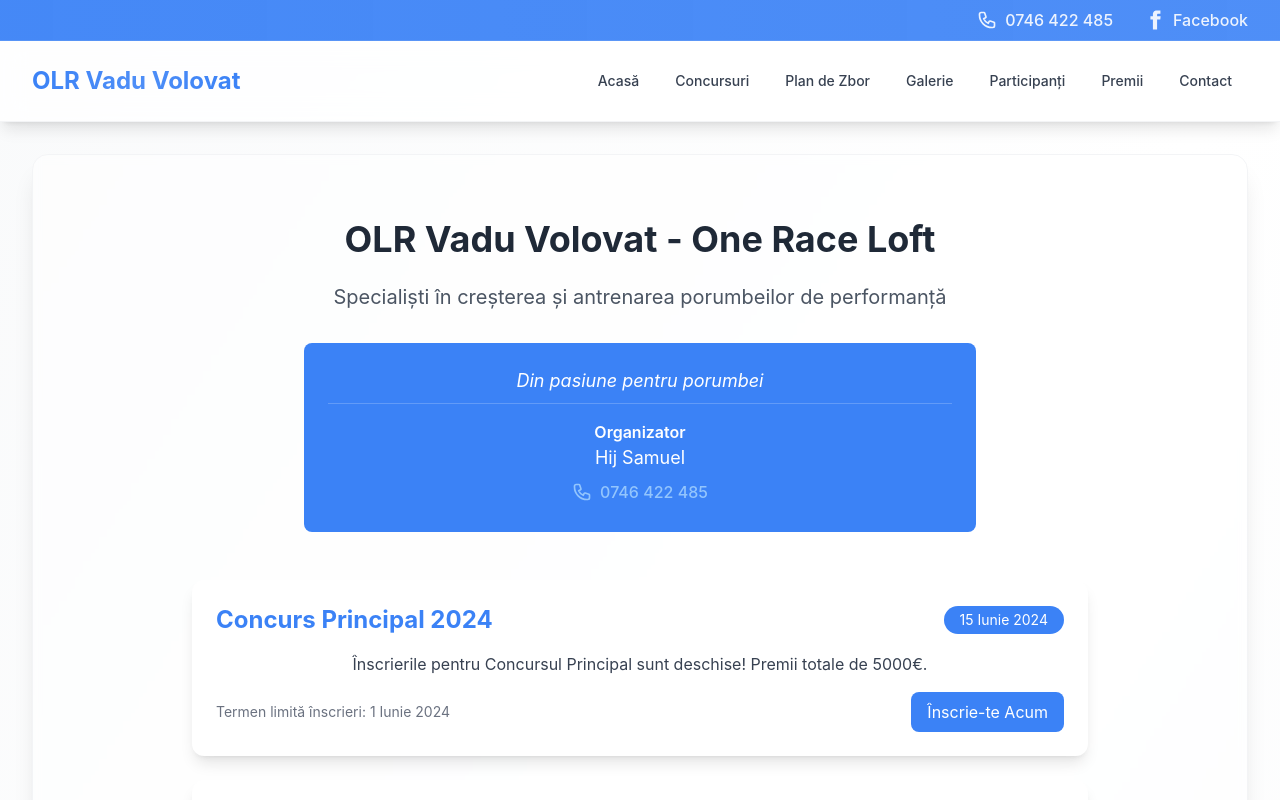
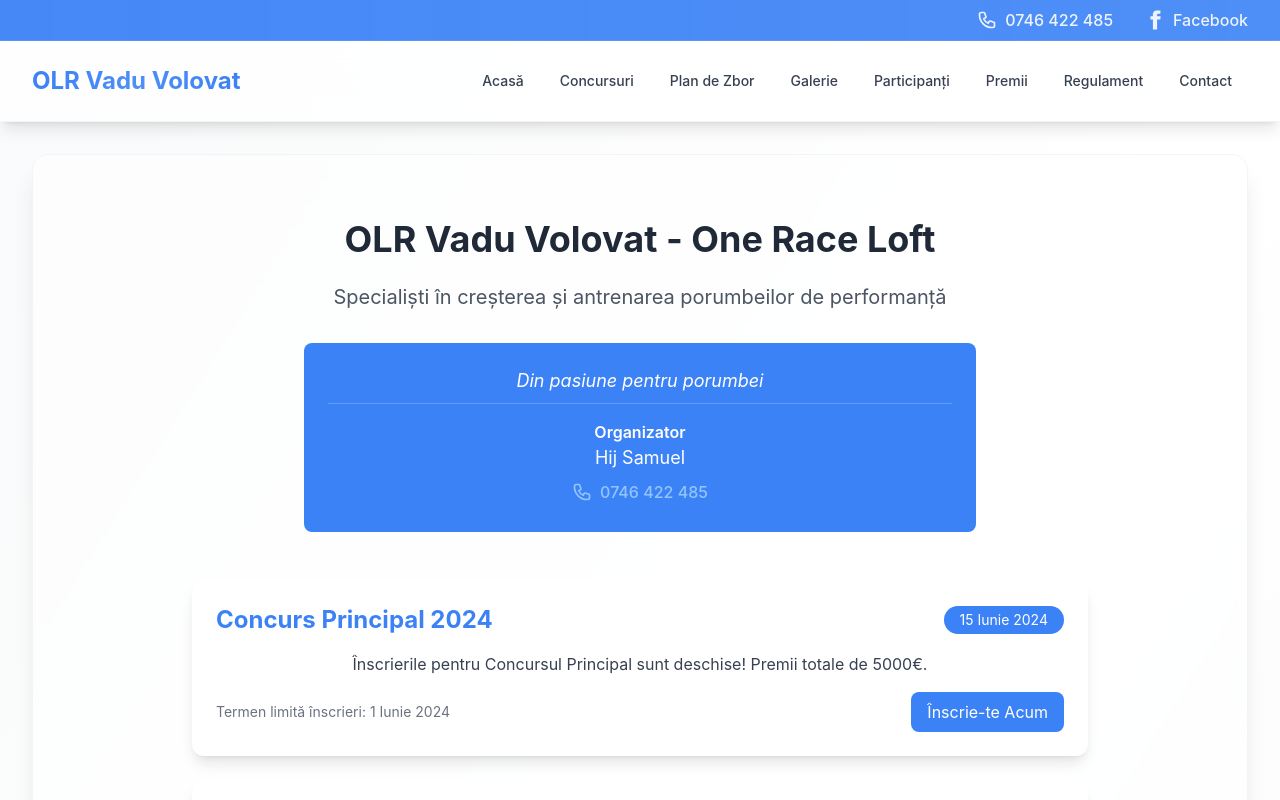
Before and after one commit to mariusvicol/OLRVaduVolovat, a React (Vite) app: page / in a window 1280 px wide. Shown: the top 800 px of the page. Built offline with nearby package versions, Linux system fonts and the light colour scheme.

Commit message:
Add Regulament link to navigation

```diff
--- a/src/components/Layout.tsx
+++ b/src/components/Layout.tsx
@@ -68,6 +68,9 @@ export default function Layout({ children }: LayoutProps) {
               </Link>
               <Link to="/premii" className="inline-flex items-center px-3 sm:px-4 py-2 text-sm font-medium text-gray-700 hover:text-primary hover:bg-gray-50 rounded-lg transition-all duration-300">
                 Premii
+              </Link>
+              <Link to="/regulament" className="inline-flex items-center px-3 sm:px-4 py-2 text-sm font-medium text-gray-700 hover:text-primary hover:bg-gray-50 rounded-lg transition-all duration-300">
+                Regulament
               </Link>
               <Link to="/contact" className="inline-flex items-center px-3 sm:px-4 py-2 text-sm font-medium text-gray-700 hover:text-primary hover:bg-gray-50 rounded-lg transition-all duration-300">
                 Contact
@@ -141,6 +144,13 @@ export default function Layout({ children }: LayoutProps) {
                   Premii
                 </Link>
                 <Link
+                  to="/regulament"
+                  className="block px-3 py-2 rounded-md text-sm sm:text-base font-medium text-gray-700 hover:text-primary hover:bg-gray-50"
+                  onClick={() => setIsMenuOpen(false)}
+                >
+                  Regulament
+                </Link>
+                <Link
                   to="/contact"
                   className="block px-3 py-2 rounded-md text-sm sm:text-base font-medium text-gray-700 hover:text-primary hover:bg-gray-50"
                   onClick={() => setIsMenuOpen(false)}
```
